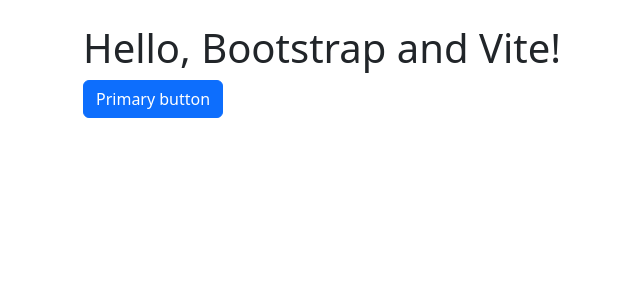
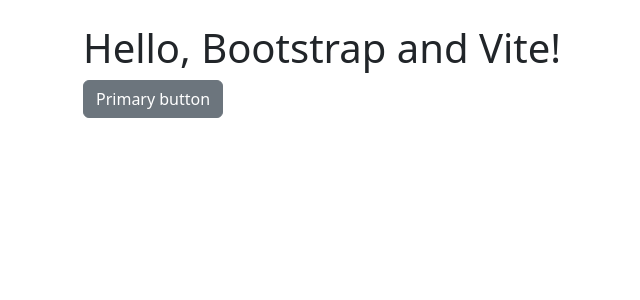
Before and after one commit to boikhutsodev/rectpct, a React (Vite) app in the folder product-app/: page / in a window 1280 px wide. Shown: the top 300 px of the page, without its empty margins (3-643 px from the left). Built offline with nearby package versions, Linux system fonts and the light colour scheme.

Commit message:
"Changed button class from 'btn-primary' to 'btn-secondary' in App.jsx"

```diff
--- a/product-app/src/App.jsx
+++ b/product-app/src/App.jsx
@@ -7,7 +7,7 @@
     <>
       <div className="container py-4 px-3 mx-auto">
         <h1>Hello, Bootstrap and Vite!</h1>
-        <button className="btn btn-primary">Primary button</button>
+        <button className="btn btn-secondary">Primary button</button>
       </div>
     </>
   );
```
